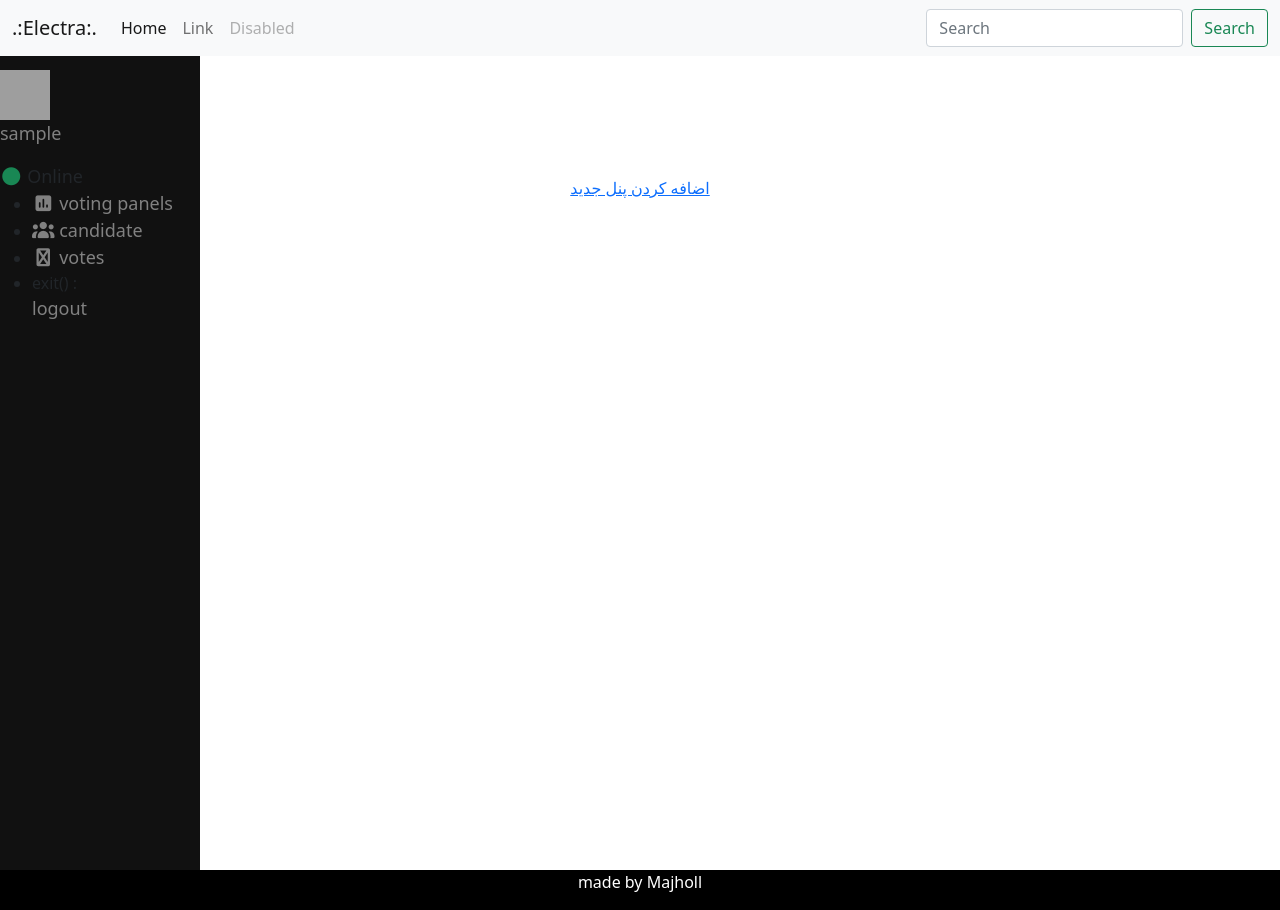
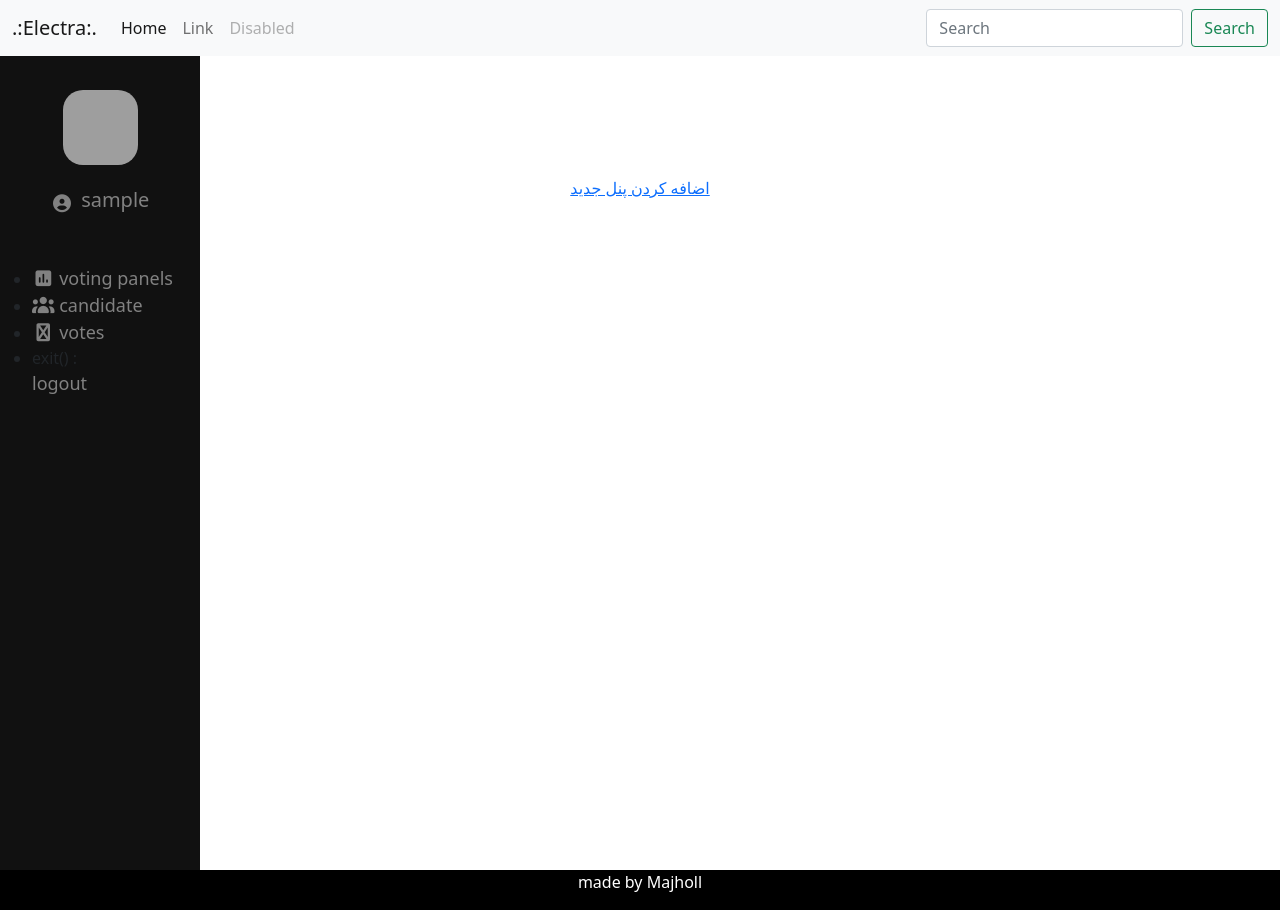
Before and after one commit to Majholl/electra, a Django app: page /voting in a window 1280 px wide. Run offline with Django 5.2, Linux system fonts and the light colour scheme; the visitor is signed in with stand-in values (Sample User, id 1); data comes from the database, SQL or seed files in the repository; data that the repository does not hold is empty; some libraries are stand-ins or nearby versions; grey boxes are pictures that could not be loaded.

Commit message:
better ui for sidebar of admin & changed url names

```diff
--- a/core_apps/user/urls.py
+++ b/core_apps/user/urls.py
@@ -1,11 +1,12 @@
 from django.urls import path
 from .views import (
                 homePage,
-                LoginPage, RegisterPage,
+                LoginPage, RegisterPage, loginUser,  logoutUser ,
+                AdminDashboard,
+
                 admins_list, loadadmin, modify_admin_data, addnewadmins_list, addnewadmin,
-                registerUser, loginUser,
-                logoutUser ,
-                SuperAdminPage, userpanel)
+                registerUser,
+                userpanel)
 
 
 urlpatterns = [
@@ -17,7 +18,11 @@ urlpatterns = [
     path('login', loginUser, name='loginToSystem'),
     path('logout', logoutUser, name='logoutFromSystem'),
 
-    path('dashboard/', SuperAdminPage, name='dashboard-superadmin'),
+
+
+    path('dashboard/', AdminDashboard, name='AdminDashboard'),
+
+
 
     path('admins/', admins_list, name='AdminsList'),
     path('admins/<int:page_num>', admins_list, name='AdminsList'),
@@ -30,7 +35,7 @@ urlpatterns = [
     path('addnewadmin', addnewadmin, name='addnewadmin'),
 
 
-    path('superadminpage', SuperAdminPage, name='adminpage'),
+    path('superadminpage', AdminDashboard, name='adminpage'),
     path('register', registerUser, name='register'),
 
     path('panel', userpanel, name='userpanel')
--- a/core_apps/user/views.py
+++ b/core_apps/user/views.py
@@ -49,11 +49,16 @@ def loginUser(request  :Request):
         if user :
             if user.check_password(request.POST['password']):
                 login(request, user)
+
                 if user.usertype == 'user':
                     return redirect(reverse('userpanel'))
 
                 elif user.usertype == 'superadmin':
-                    return redirect(reverse('dashboard-superadmin'))
+                    return redirect(reverse('AdminDashboard'))
+
+                else:
+                    return redirect(reverse('AdminDashboard'))
+
             else:
                 return render(request, template_name='authentications/login.html', context={'wrong_data':'Your data is wrong.'})
 
@@ -66,7 +71,7 @@ def loginUser(request  :Request):
 
 
 
-def SuperAdminPage(request :Request):
+def AdminDashboard(request :Request):
     return render(request, template_name='admin/admindash.html', context={** user_data(request)})
 
 
@@ -79,7 +84,7 @@ def admins_list(request :Request, page_num :int =1) :
     users = User.objects.filter(usertype__in = ['superadmin', 'admin'])
     paginator = Paginator(users, 5)
     pagination_objlist = paginator.get_page(page_num)
-    content_html = render_to_string('admin/admins-list-page.html', context={'objs_list': pagination_objlist.object_list,})
+    content_html = render_to_string('admin/superadmin/admins-list-page.html', context={'objs_list': pagination_objlist.object_list,})
     return render(request, template_name='admin/admindash.html', context={** user_data(request), 'content':content_html})
 
 
@@ -89,7 +94,7 @@ def admins_list(request :Request, page_num :int =1) :
 
 def loadadmin(request :Request, id :int):
     user = User.objects.get(id = id)
-    content_html = render_to_string('admin/modifing-admin.html', context={'obj_list': user}, request=request)
+    content_html = render_to_string('admin/superadmin/modifing-admin.html', context={'obj_list': user}, request=request)
     return render(request, template_name='admin/admindash.html', context={** user_data(request), 'content':content_html})
 
 
@@ -117,7 +122,7 @@ def modify_admin_data(request :Request):
 
 def addnewadmins_list(request):
     user = User.objects.filter(usertype='user')
-    content_html = render_to_string('admin/addnewadmin.html', context={'allusers': user}, request=request)
+    content_html = render_to_string('admin/superadmin/addnewadmin.html', context={'allusers': user}, request=request)
     return render(request, template_name='admin/admindash.html', context={** user_data(request), 'content':content_html})
 
 
--- a/template/admin/admindash.html
+++ b/template/admin/admindash.html
@@ -6,7 +6,9 @@
         {% include 'admin/sidebar.html' %}
 
         <aside class="right-sidebar">
-                <div class="dynamic-content">{{ content | safe }}</div>
+
+                <div class="dynamic-content"> {{ content | safe }} </div>
+
         </aside>
 
 </div>
--- a/template/admin/sidebar.html
+++ b/template/admin/sidebar.html
@@ -1,17 +1,36 @@
-{% block admin_list_page %}
+
 <aside class="left-sidebar">
 
-    <section class="sidebar">
-        <a href="{% url 'dashboard-superadmin' %}">
-            <div class="user-panel">
-            <div class="pull-left image">
-                <img src="{{ profile }}" class="img-circle" alt="{{ username }}" width="50px" height="50px">
-            </div>
-            <div class="pull-left info">
-                <p>{{ username }}</p><a><i class="fa fa-circle text-success"></i> Online</a>
-            </div>
-            </div>
-        </a>
+
+        <section class="inner-left-sidebar">
+
+            <a class="rel-dashboard" href="{% url 'AdminDashboard' %}">
+
+                <div class="inner-left-sidebar admin">
+
+                    <div class="user-panel">
+
+                        <div class="admin-image-section">
+                            <img src="{{ profile }}" class="admin-image-section img" alt="{{ username }}" width="75px" height="75px">
+                        </div>
+
+                        <div class="admin-info-section">
+                            <i class="fa-solid fa-circle-user"></i>
+                            <p class="admin-info-section p ">{{ username }}</p>
+                        </div>
+
+                    </div>
+
+                </div>
+
+            </a>
+
+        </section>
+
+
+<!-- need to be fix (bottom) -->
+
+        <section>
         <ul class="sidebar-menu" data-widget="tree">
 
             {% if usertype == 'superadmin' %}
@@ -19,7 +38,8 @@
             {% endif %}
             <li class="vote-panels-page"><a href="{% url 'VotePanels' %}"><span class="fa fa-square-poll-vertical"></span> <span>voting panels</span></a></li>
 
-            <li class="candidate-page"><a href="{% url 'Add_NewCandidate' %}"><i class="fa fa-users"></i> <span>candidate</span></a></li>
+            <li class="candidate-page"><a href="{% url 'candidatelist' %}"><i class="fa fa-users"></i> <span>candidate</span></a></li>
+
             <li class="votes-page"><a href="{% url 'all-votings' %}"><i class="fa fa-black-tie"></i> <span>votes</span></a></li>
 
            <li > exit() : <a href="{% url 'logoutFromSystem' %}">logout</a></li>
@@ -57,6 +77,48 @@
 .left-sidebar a:hover{
     color: #f1f1f1;
 }
+
+
+.rel-dashboard{
+    display: grid;
+    justify-items: center;
+}
+
+.inner-left-sidebar.admin {
+    width: 100%;
+}
+
+
+.admin-image-section {
+    text-align: center;
+    margin-top: 10px;
+}
+
+
+.admin-image-section.img {
+    border-radius: 20px;
+}
+
+
+.admin-info-section {
+    display: flex;
+    justify-content: center;
+    align-items: center;
+    gap: 8px;
+    margin-top: 10px;
+    margin-bottom: 25px;
+
+}
+.admin-info-section.p{
+    font-size: 20px;
+}
+
+
+.fa-circle-user{
+    padding-bottom: 10px;
+}
+
+
+
+
 </style>
-
-{% endblock %}
```
